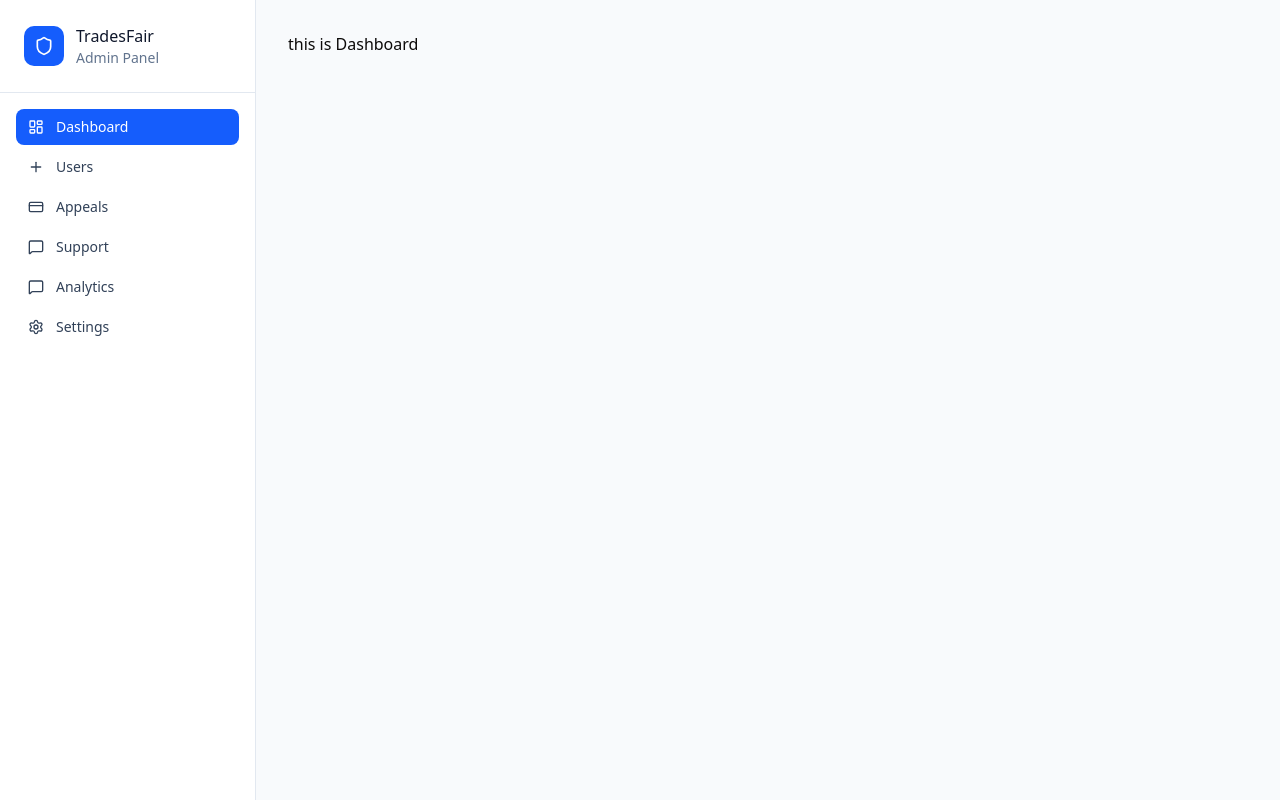
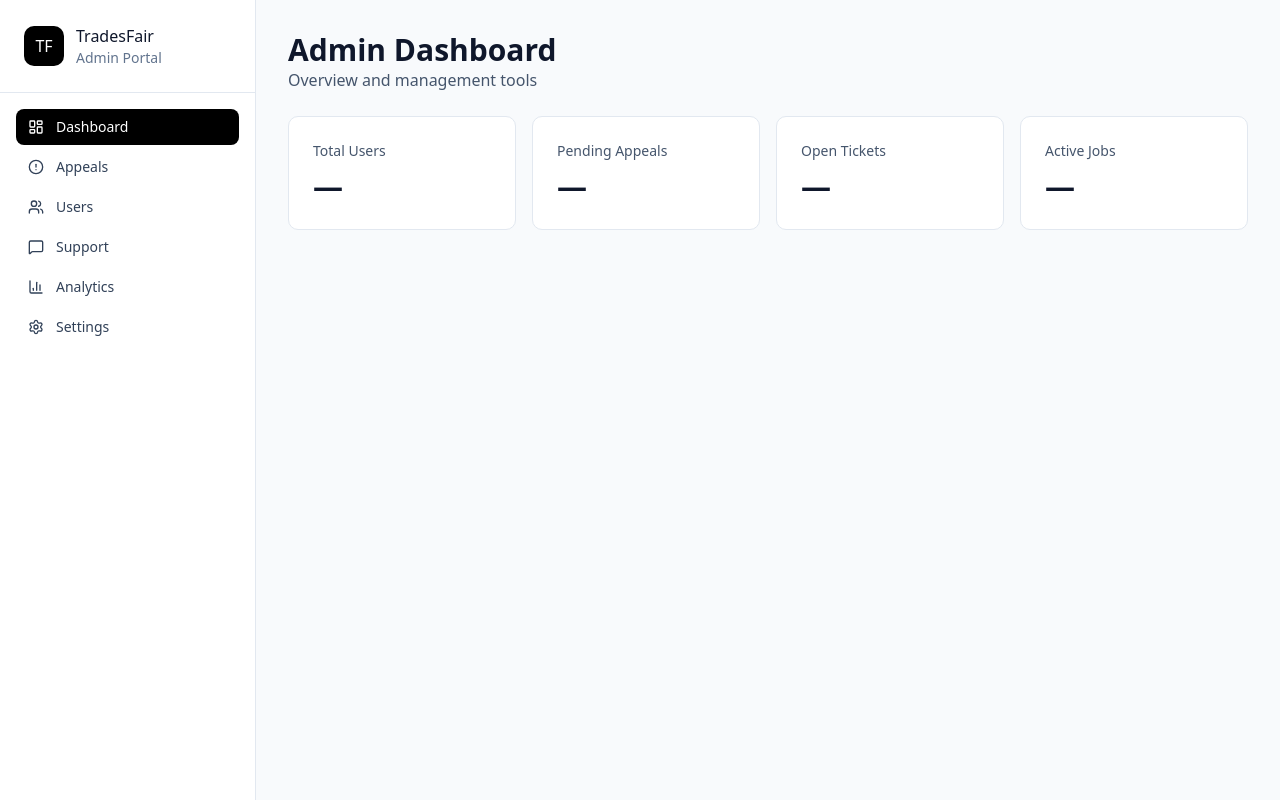
Before and after one commit to mzst-26/G35-Project, a Next.js app: page /admin/dashboard in a window 1280 px wide. Built offline with nearby package versions, Linux system fonts and the light colour scheme.

Commit message:
Refactor AdminDashboard component and update dependencies in package-lock.json

```diff
--- a/app/admin/dashboard/page.tsx
+++ b/app/admin/dashboard/page.tsx
@@ -1,41 +1,42 @@
 "use client";
 
 import { Button } from "@/components/ui/button";
-import { CreditCard, LayoutDashboard, Menu, MessageSquare, Plus, Settings, X, Shield } from "lucide-react";
+import { AlertCircle, BarChart3, LayoutDashboard, Menu, MessageSquare, Settings as SettingsIcon, Users, X } from "lucide-react";
 import { useState } from "react";
-import { NavItem, SectionKey } from "@/types/admin-dashboard";
 
+type AdminSectionKey = "dashboard" | "appeals" | "users" | "support" | "analytics" | "settings";
+
+interface AdminNavItem {
+  label: string;
+  icon: React.ComponentType<{ className?: string }>;
+  section: AdminSectionKey;
+}
 
 export default function AdminDashboard() {
-    //this items are the buttons on the sidebar, this will be converted into rendered html
-    const navItems:NavItem[] = [
-      { label: 'Dashboard', icon: LayoutDashboard, section: 'dashboard' },
-      { label: 'Users', icon: Plus, section: 'users' },
-      { label: 'Appeals', icon: CreditCard, section: 'appeals' },
-      { label: 'Support', icon: MessageSquare, section: 'support' },
-      { label: 'Analytics', icon: MessageSquare, section: 'analytics' },
-      { label: 'Settings', icon: Settings, section: 'settings' },
+  const navItems: AdminNavItem[] = [
+    { label: "Dashboard", icon: LayoutDashboard, section: "dashboard" },
+    { label: "Appeals", icon: AlertCircle, section: "appeals" },
+    { label: "Users", icon: Users, section: "users" },
+    { label: "Support", icon: MessageSquare, section: "support" },
+    { label: "Analytics", icon: BarChart3, section: "analytics" },
+    { label: "Settings", icon: SettingsIcon, section: "settings" },
   ];
-  //define the states
+
   const [mobileMenuOpen, setMobileMenuOpen] = useState(false);
-  const [activeSection, setActiveSection] = useState<SectionKey>(navItems[0].section);
-
-
+  const [activeSection, setActiveSection] = useState<AdminSectionKey>("dashboard");
 
   return (
     <div className="min-h-screen bg-slate-50">
-
-      {/* Mobile Header */}
+      {/* Mobile header */}
       <div className="md:hidden fixed top-0 left-0 right-0 z-50 bg-white border-b border-slate-200">
         <div className="flex items-center justify-between p-4">
           <div className="flex items-center gap-3">
-            <div className="h-8 w-8 rounded-lg bg-blue-600 flex items-center justify-center">
-              <Shield className="h-5 w-5 text-white" />
-              {/*<span className="text-white text-sm">TF</span>*/}
+            <div className="h-8 w-8 rounded-lg bg-black flex items-center justify-center">
+              <span className="text-white text-sm">TF</span>
             </div>
             <div>
               <h2 className="text-slate-900">TradesFair</h2>
-              <p className="text-xs text-slate-500">Admin Panel</p>
+              <p className="text-xs text-slate-500">Admin</p>
             </div>
           </div>
 
@@ -48,116 +49,164 @@ export default function AdminDashboard() {
         </div>
       </div>
 
-      {/* Mobile Sidebar) */}
+      {/* Mobile sidebar */}
       {mobileMenuOpen && (
         <div className="md:hidden fixed top-0 left-0 bottom-0 w-72 z-40 bg-white border-r border-slate-200 shadow-xl p-6">
           <div className="flex items-center gap-3 mb-6">
-            <div className="h-10 w-10 rounded-lg bg-blue-600 flex items-center justify-center">
-              <Shield className="h-5 w-5 text-white" />
-              {/*<span className="text-white">TF</span>*/}
+            <div className="h-10 w-10 rounded-lg bg-black flex items-center justify-center">
+              <span className="text-white">TF</span>
             </div>
             <div>
               <h2 className="text-slate-900">TradesFair</h2>
-              <p className="text-sm text-slate-500">Admin Panel</p>
+              <p className="text-sm text-slate-500">Admin Portal</p>
             </div>
           </div>
 
           <nav className="space-y-1">
-              {navItems.map((sideBarActionItem) => (
-                //for every item in the navItem object, we generate a button and change their styling based on if the button is the current slelected page or not
+            {navItems.map((item) => (
               <Button
-                  key={sideBarActionItem.label}
-                  variant={activeSection === sideBarActionItem.section ? "default" : "ghost"}
+                key={item.label}
+                variant={activeSection === item.section ? "default" : "ghost"}
                 onClick={() => {
-                    setActiveSection(sideBarActionItem.section);
+                  setActiveSection(item.section);
                   setMobileMenuOpen(false);
                 }}
                 className={`w-full justify-start gap-3 ${
-                    activeSection === sideBarActionItem.section
-                      ? "bg-blue-600 text-white hover:bg-blue-700"
+                  activeSection === item.section
+                    ? "bg-black text-white hover:bg-gray-900"
                     : "text-slate-700 hover:bg-slate-100"
                 }`}
               >
-                  <sideBarActionItem.icon className="h-5 w-5" />
-                  {sideBarActionItem.label}
+                <item.icon className="h-5 w-5" />
+                {item.label}
               </Button>
             ))}
           </nav>
         </div>
       )}
 
-      {/* Desktop Sidebar */}
+      {/* Desktop sidebar */}
       <div className="hidden md:flex fixed left-0 top-0 bottom-0 w-64 z-40 bg-white border-r border-slate-200 flex-col">
         <div className="p-6 border-b border-slate-200">
           <div className="flex items-center gap-3">
-            <div className="h-10 w-10 rounded-lg bg-blue-600 flex items-center justify-center">
-              <Shield className="h-5 w-5 text-white" />
-              {/*<span className="text-white">TF</span>*/}
+            <div className="h-10 w-10 rounded-lg bg-black flex items-center justify-center">
+              <span className="text-white">TF</span>
             </div>
             <div>
               <h2 className="text-slate-900">TradesFair</h2>
-              <p className="text-sm text-slate-500">Admin Panel</p>
+              <p className="text-sm text-slate-500">Admin Portal</p>
             </div>
           </div>
         </div>
 
         <nav className="flex-1 p-4 space-y-1">
-            {navItems.map((sideBarActionItem) => (
-              //for every item in the navItem object, we generate a button and change their styling based on if the button is the current slelected page or not
+          {navItems.map((item) => (
             <Button
-                key={sideBarActionItem.label}
-                variant={activeSection === sideBarActionItem.section ? "default" : "ghost"}
-                onClick={() => setActiveSection(sideBarActionItem.section)}
+              key={item.label}
+              variant={activeSection === item.section ? "default" : "ghost"}
+              onClick={() => setActiveSection(item.section)}
               className={`w-full justify-start gap-3 ${
-                  activeSection === sideBarActionItem.section
-                    ? "bg-blue-600 text-white hover:bg-blue-700"
+                activeSection === item.section
+                  ? "bg-black text-white hover:bg-gray-900"
                   : "text-slate-700 hover:bg-slate-100"
               }`}
             >
-                <sideBarActionItem.icon className="h-5 w-5" />
-                {sideBarActionItem.label}
+              <item.icon className="h-5 w-5" />
+              {item.label}
             </Button>
           ))}
         </nav>
-
       </div>
 
-      {/* MAIN CONTENT */}
+      {/* Main content */}
       <div className="md:ml-64">
         <div className="p-4 md:p-8 pt-20 md:pt-8">
-
-          {activeSection === 'dashboard' && (
-            <>
-              this is Dashboard
-            </>
-         )}
-            {activeSection === 'users' && (
-            <>
-              this is Users
-            </>
-         )}
-            {activeSection === 'appeals' && (
-              <>
-                this is Appeals
-              </>
-          )}
-            {activeSection === 'support' && (
-              <>
-                this is Support
-              </>
-          )}
-            {activeSection === 'analytics' && (
-              <>
-                this is Analytics
-              </>
-          )}
-             {activeSection === 'settings' && (
-              <>
-                this is Settings
-              </>
+          {activeSection === "dashboard" && (
+            <div className="space-y-6">
+              <div>
+                <h1 className="text-3xl font-bold text-slate-900">Admin Dashboard</h1>
+                <p className="text-slate-600">Overview and management tools</p>
+              </div>
+              <div className="grid grid-cols-1 md:grid-cols-2 lg:grid-cols-4 gap-4">
+                <div className="bg-white rounded-lg border border-slate-200 p-6">
+                  <p className="text-sm text-slate-600">Total Users</p>
+                  <p className="text-3xl font-bold text-slate-900 mt-2">—</p>
+                </div>
+                <div className="bg-white rounded-lg border border-slate-200 p-6">
+                  <p className="text-sm text-slate-600">Pending Appeals</p>
+                  <p className="text-3xl font-bold text-slate-900 mt-2">—</p>
+                </div>
+                <div className="bg-white rounded-lg border border-slate-200 p-6">
+                  <p className="text-sm text-slate-600">Open Tickets</p>
+                  <p className="text-3xl font-bold text-slate-900 mt-2">—</p>
+                </div>
+                <div className="bg-white rounded-lg border border-slate-200 p-6">
+                  <p className="text-sm text-slate-600">Active Jobs</p>
+                  <p className="text-3xl font-bold text-slate-900 mt-2">—</p>
+                </div>
+              </div>
+            </div>
           )}
 
+          {activeSection === "appeals" && (
+            <div className="space-y-6">
+              <div>
+                <h1 className="text-3xl font-bold text-slate-900">Appeals Management</h1>
+                <p className="text-slate-600">Review and manage penalty appeals</p>
+              </div>
+              <div className="bg-white rounded-lg border border-slate-200 p-6">
+                <p className="text-slate-600">Appeals will be displayed here</p>
+              </div>
+            </div>
+          )}
 
+          {activeSection === "users" && (
+            <div className="space-y-6">
+              <div>
+                <h1 className="text-3xl font-bold text-slate-900">User Management</h1>
+                <p className="text-slate-600">Manage all platform users</p>
+              </div>
+              <div className="bg-white rounded-lg border border-slate-200 p-6">
+                <p className="text-slate-600">Users will be displayed here</p>
+              </div>
+            </div>
+          )}
+
+          {activeSection === "support" && (
+            <div className="space-y-6">
+              <div>
+                <h1 className="text-3xl font-bold text-slate-900">Support Management</h1>
+                <p className="text-slate-600">Review and manage support tickets</p>
+              </div>
+              <div className="bg-white rounded-lg border border-slate-200 p-6">
+                <p className="text-slate-600">Support tickets will be displayed here</p>
+              </div>
+            </div>
+          )}
+
+          {activeSection === "analytics" && (
+            <div className="space-y-6">
+              <div>
+                <h1 className="text-3xl font-bold text-slate-900">Analytics</h1>
+                <p className="text-slate-600">Platform analytics and reporting</p>
+              </div>
+              <div className="bg-white rounded-lg border border-slate-200 p-6">
+                <p className="text-slate-600">Analytics will be displayed here</p>
+              </div>
+            </div>
+          )}
+
+          {activeSection === "settings" && (
+            <div className="space-y-6">
+              <div>
+                <h1 className="text-3xl font-bold text-slate-900">Admin Settings</h1>
+                <p className="text-slate-600">Platform configuration and settings</p>
+              </div>
+              <div className="bg-white rounded-lg border border-slate-200 p-6">
+                <p className="text-slate-600">Settings will be displayed here</p>
+              </div>
+            </div>
+          )}
         </div>
       </div>
     </div>
```
Also changed, not shown: 1 other file (tests, documents, lock files or other folders). Lines whose indentation alone changed are shown as unchanged.
